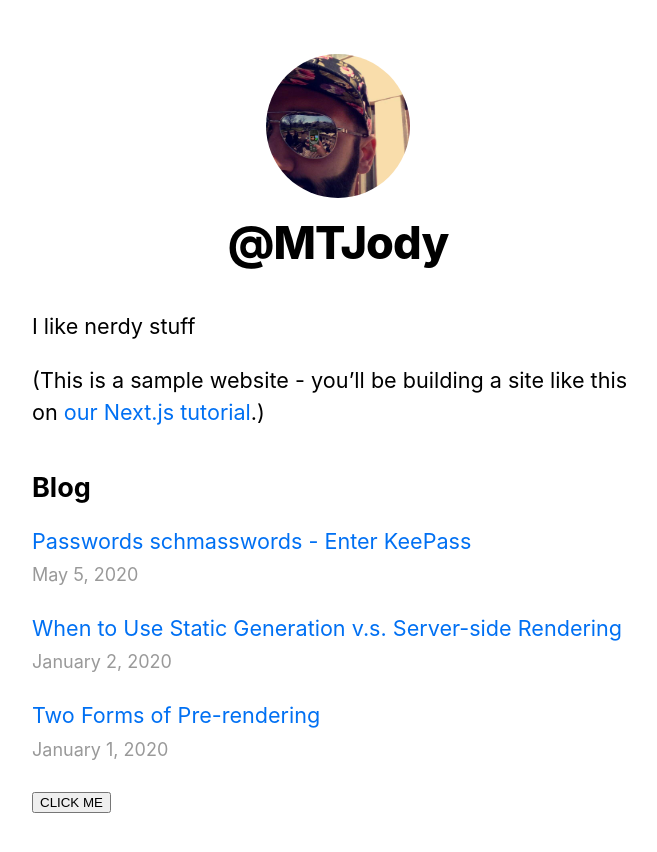
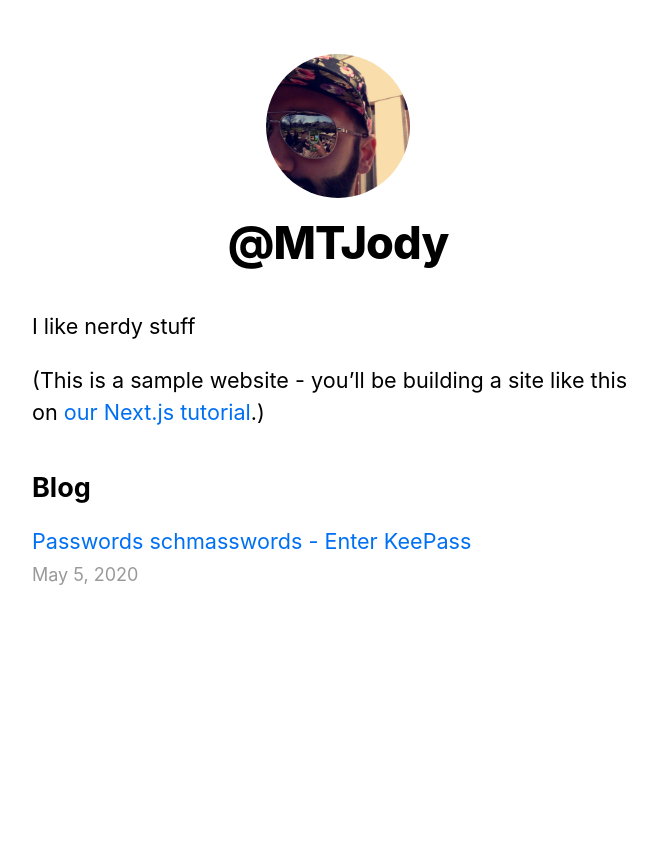
Before and after one commit to MTjody/ssr-playground, a Next.js app: page / in a window 1280 px wide. Shown: the top 852 px of the page, without its empty margins (302-959 px from the left). After the commit the page ends 800 px from the top, so only its background shows below. Built offline with nearby package versions, Linux system fonts and the light colour scheme.

Commit message:
Remove crap

```diff
--- a/pages/index.js
+++ b/pages/index.js
@@ -6,7 +6,7 @@
 import Date from '../components/date'
 
 // API Calls are a good example for forms.
-async function submitForm(e) {
+/*async function submitForm(e) {
   console.info("form event", e);
   e.preventDefault();
   try {
@@ -17,7 +17,7 @@
   } catch (e) {
     console.error(e);
   }
-}
+}*/
 
 export default function Home({ allPostsData }) {
   return (
@@ -48,11 +48,6 @@
           ))}
         </ul>
       </section>
-      <section>
-        <form>
-          <button onClick={submitForm}>CLICK ME</button>
-        </form>
-      </section>
     </Layout>
   )
 }
--- a/posts/pre-rendering.md
+++ /dev/null
@@ -1,11 +0,0 @@
----
-title: 'Two Forms of Pre-rendering'
-date: '2020-01-01'
----
-
-Next.js has two forms of pre-rendering: **Static Generation** and **Server-side Rendering**. The difference is in **when** it generates the HTML for a page.
-
-- **Static Generation** is the pre-rendering method that generates the HTML at **build time**. The pre-rendered HTML is then _reused_ on each request.
-- **Server-side Rendering** is the pre-rendering method that generates the HTML on **each request**.
-
-Importantly, Next.js lets you **choose** which pre-rendering form to use for each page. You can create a "hybrid" Next.js app by using Static Generation for most pages and using Server-side Rendering for others.
--- a/posts/ssg-ssr.md
+++ /dev/null
@@ -1,19 +0,0 @@
----
-title: 'When to Use Static Generation v.s. Server-side Rendering'
-date: '2020-01-02'
----
-
-We recommend using **Static Generation** (with and without data) whenever possible because your page can be built once and served by CDN, which makes it much faster than having a server render the page on every request.
-
-You can use Static Generation for many types of pages, including:
-
-- Marketing pages
-- Blog posts
-- E-commerce product listings
-- Help and documentation
-
-You should ask yourself: "Can I pre-render this page **ahead** of a user's request?" If the answer is yes, then you should choose Static Generation.
-
-On the other hand, Static Generation is **not** a good idea if you cannot pre-render a page ahead of a user's request. Maybe your page shows frequently updated data, and the page content changes on every request.
-
-In that case, you can use **Server-Side Rendering**. It will be slower, but the pre-rendered page will always be up-to-date. Or you can skip pre-rendering and use client-side JavaScript to populate data.
```
